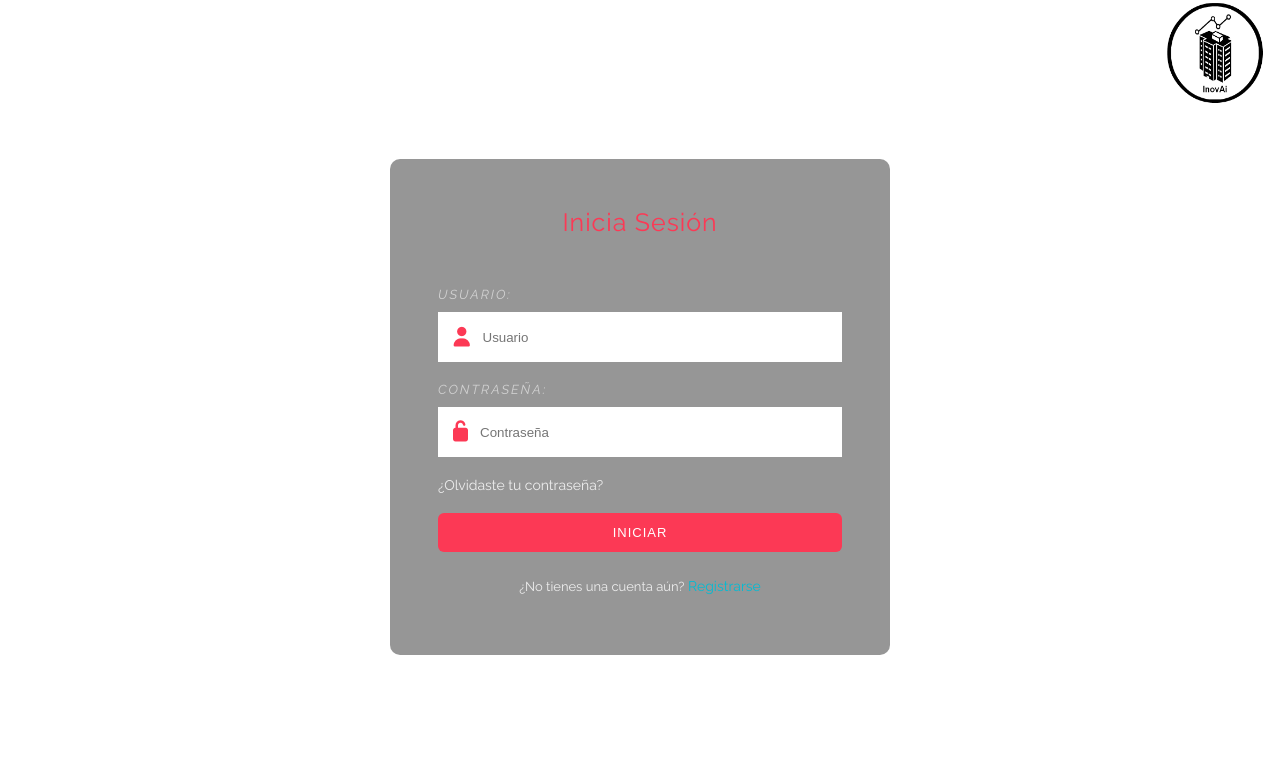
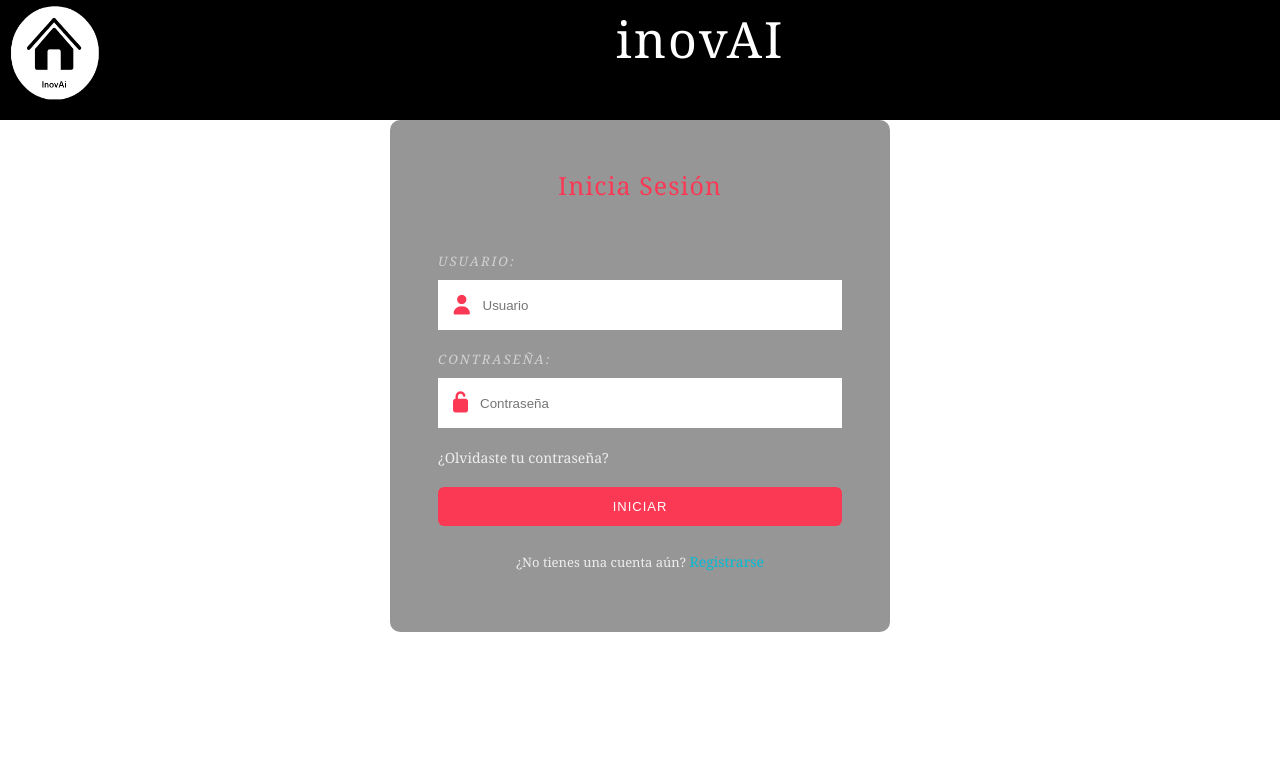
Before and after one commit to eriika19/IBMweekChococode, a plain HTML site: page index.html in a window 1280 px wide. Shown: the top 757 px of the page. Drawn offline with Linux system fonts and the light colour scheme.

Commit message:
agregando una barra de navegación

```diff
--- a/css/style.css
+++ b/css/style.css
@@ -4,13 +4,17 @@ body {
   background: url(../imagenes/mulifamily.jpg) no-repeat 0px 0px;
   min-height: 100vh;
   background-size: cover;
-  font-family: 'Raleway', sans-serif;
+  font-family: Georgia, 'Times New Roman', Times, serif;
+}
+#inovai{
+  background-color: black;
+  height: 15vh;
 }
 
 #logo{
   width: 15vh;
   height: 13vh;
-  float: right;
+  float: left;
 }
 
 h1 {
@@ -20,7 +24,7 @@ h1 {
   font-size: 50px;
   font-weight: 500;
   letter-spacing: 2px;
-  padding: 50px 0;
+  padding: 5px 0;
 }
 
 h2 {
--- a/index.html
+++ b/index.html
@@ -31,8 +31,11 @@ License URL: http://creativecommons.org/licenses/by/3.0/
 
 
 <body>
-        <img id="logo" src="imagenes/logo.png" alt="">
-    <h1>inovAI</h1>
+    <div id="inovai">
+            <img id="logo" src="imagenes/inovai1.png" alt="">
+            <h1>inovAI</h1>
+    </div>
+
     <div class=" w3l-login-form">
         <h2>Inicia Sesión</h2>
         <form action="#" method="POST">
```
Also changed, not shown: imagenes/inovai1.png (added), 2 other files.
